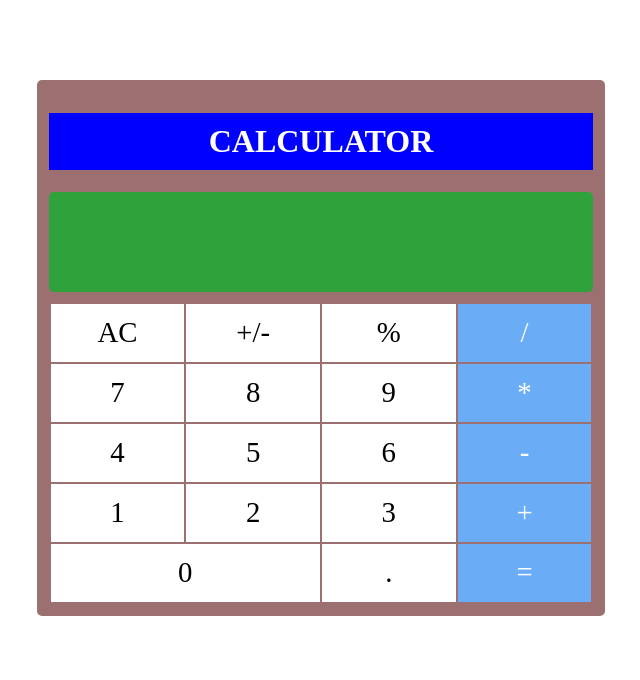
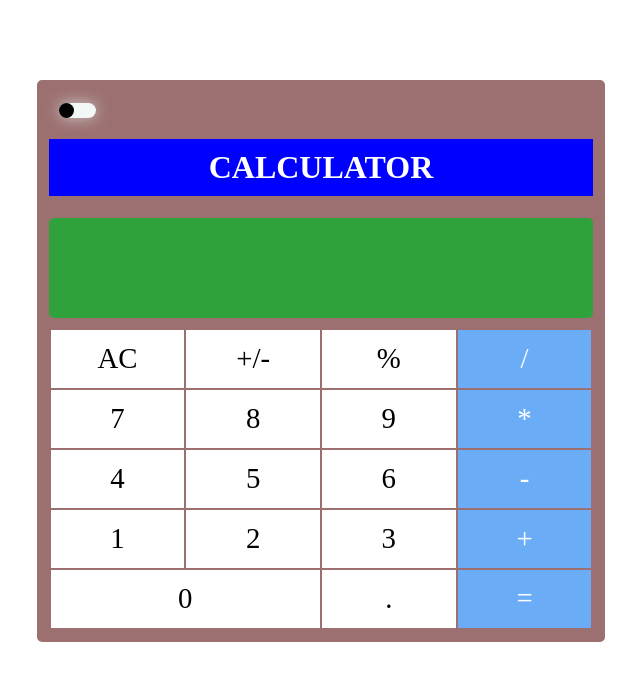
Before and after one commit to nikhilambhore01/CalcaNew, a plain HTML site: page index.html in a window 1280 px wide. Shown: the whole page, without its empty margins (319-959 px from the left). Drawn offline with Linux system fonts and the light colour scheme.

Commit message:
btn dark mode added

```diff
--- a/index.html
+++ b/index.html
@@ -12,7 +12,15 @@
 
 
     <div id="calculator">
+        <div id="btn">
+            <div id="space">
+                <div id="slide">
+
+                </div>
+            </div>
+        </div>
         <h1>Calculator</h1>
+
         <div id="display-container">
             <p id="display"> </p>
         </div>
--- a/styles.css
+++ b/styles.css
@@ -91,3 +91,31 @@
 #button-zero {
     width: 50%;
 }
+
+/* ****************button slieder******** */
+
+
+/* body #btn{
+    display: flex;
+    justify-content: flex-end;
+    text-align: center;
+} */
+
+body #btn #space{
+    width: 37px;
+    height: 15px;
+    border-radius: 10px;
+    margin: 2%;
+    /* padding: 2px; */
+    background-color: rgba(246, 252, 253, 0.966);
+    box-shadow: 0px 0px 15px rgb(206, 202, 202);
+}
+
+body #btn #space #slide{
+    position: relative;
+    width: 40%;
+    height: inherit;
+    background-color: black;
+    border-radius: 10px;
+    display: flex;
+}
```
